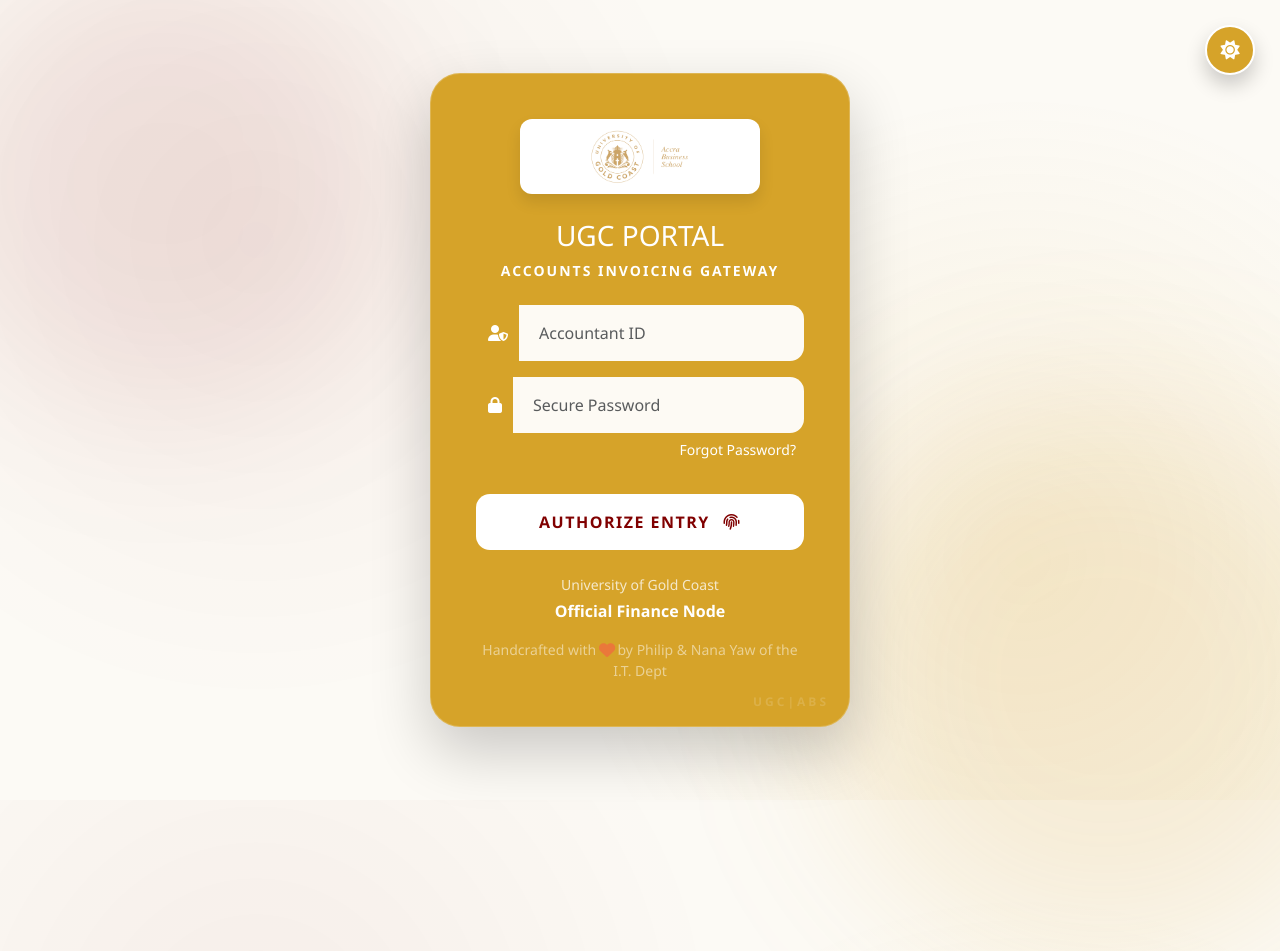
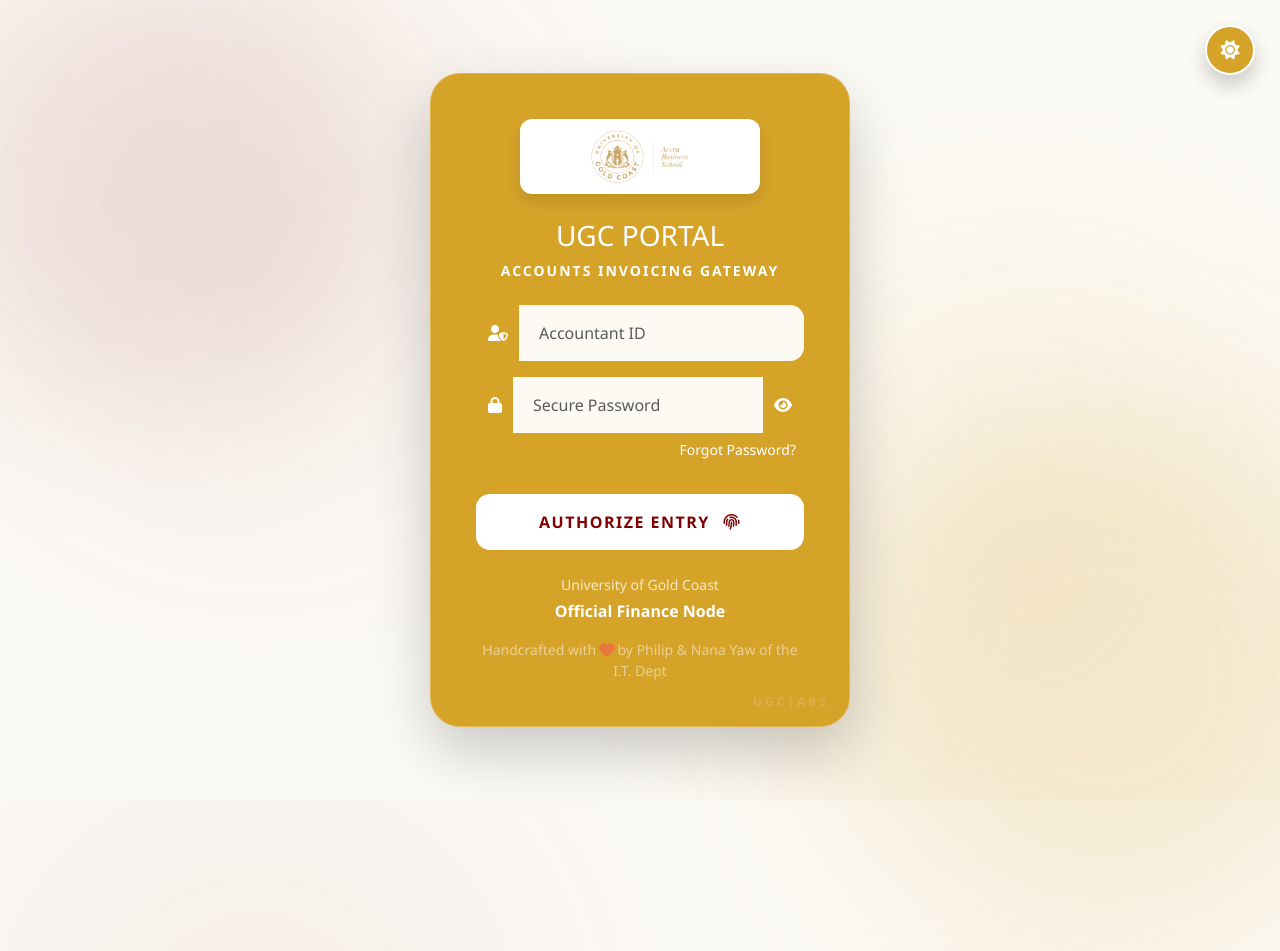
Before and after one commit to Wolfgh12/invoicing, a Django app: page /login/ in a window 1280 px wide; the page is wider, and only the part inside the window is pictured. Run offline with Django 5.2, Linux system fonts and the light colour scheme; data comes from the database, SQL or seed files in the repository.

Commit message:
Update login.html

```diff
--- a/invoices/templates/registration/login.html
+++ b/invoices/templates/registration/login.html
@@ -4,6 +4,7 @@
 <head>
     <meta charset="UTF-8">
     <meta name="viewport" content="width=device-width, initial-scale=1.0">
+    <link rel="icon" type="image/png" href="{% static '1.png' %}">
     <title>UGC Portal | Accountant Login</title>
     <link href="https://cdn.jsdelivr.net/npm/bootstrap@5.3.0/dist/css/bootstrap.min.css" rel="stylesheet">
     <link rel="stylesheet" href="https://cdnjs.cloudflare.com/ajax/libs/font-awesome/6.4.0/css/all.min.css">
@@ -244,6 +245,12 @@
             border-radius: 25px;
             border: 2px solid var(--accent-glow);
         }
+
+        /* Password Toggle Styling */
+        .password-toggle {
+            cursor: pointer;
+            pointer-events: auto !important;
+        }
     </style>
 </head>
 <body>
@@ -281,7 +288,10 @@
             <div class="mb-2 text-end">
                 <div class="input-group mb-1">
                     <span class="input-group-text bg-transparent border-0"><i class="fas fa-lock"></i></span>
-                    <input type="password" name="password" class="form-control" placeholder="Secure Password" required>
+                    <input type="password" name="password" id="passwordInput" class="form-control" placeholder="Secure Password" required>
+                    <span class="input-group-text bg-transparent border-0 password-toggle" onclick="togglePassword()">
+                        <i class="fas fa-eye" id="passwordIcon"></i>
+                    </span>
                 </div>
                 <a href="#" class="forgot-password-link small me-2" data-bs-toggle="modal" data-bs-target="#itSupportModal">Forgot Password?</a>
             </div>
@@ -342,6 +352,20 @@
                 if(closeBtn) closeBtn.classList.remove('btn-close-white');
             }
         }
+
+        // New function for password visibility
+        function togglePassword() {
+            const passwordInput = document.getElementById('passwordInput');
+            const passwordIcon = document.getElementById('passwordIcon');
+
+            if (passwordInput.type === "password") {
+                passwordInput.type = "text";
+                passwordIcon.classList.replace('fa-eye', 'fa-eye-slash');
+            } else {
+                passwordInput.type = "password";
+                passwordIcon.classList.replace('fa-eye-slash', 'fa-eye');
+            }
+        }
     </script>
 </body>
 </html>
```
